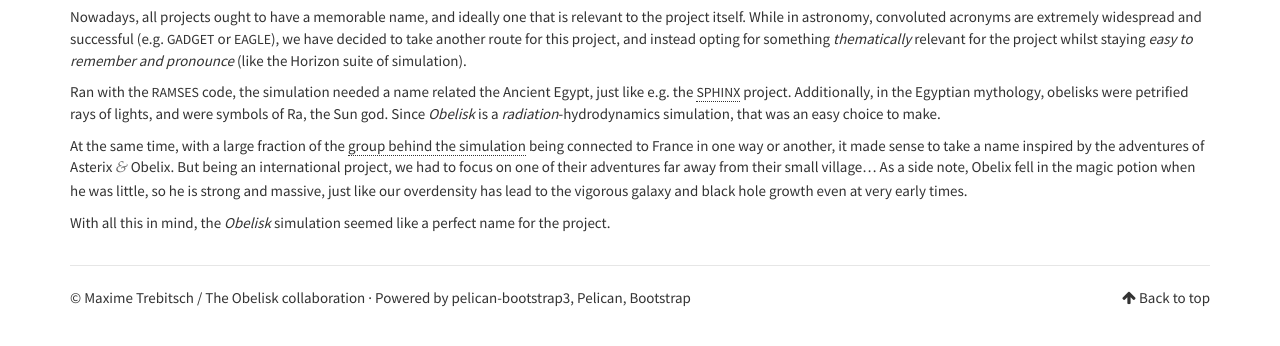
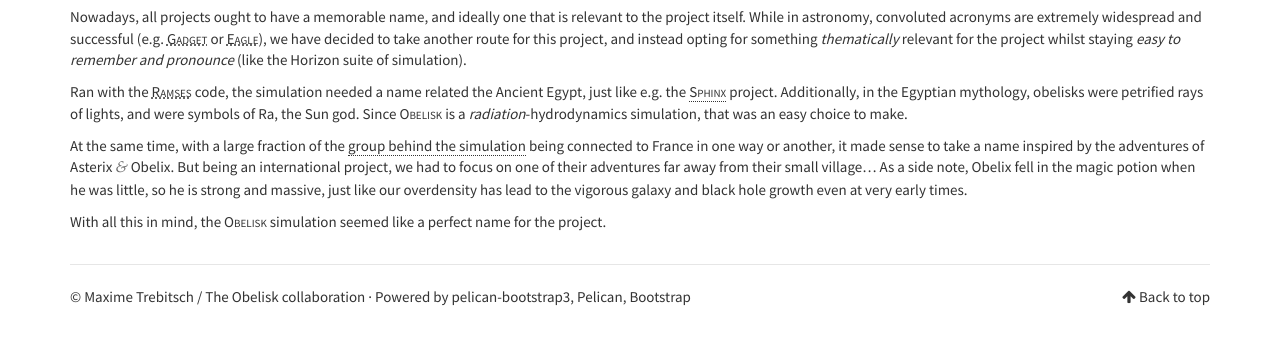
Before and after one commit to obelisk-simulation/obelisk-simulation.github.io, a plain HTML site: page name.html in a window 1280 px wide. Shown: the part 426-772 px from the top of the page. Drawn offline with Linux system fonts and the light colour scheme.

Commit message:
Updating Pelican site

```diff
--- a/name.html
+++ b/name.html
@@ -12,13 +12,13 @@
 <link rel="canonical" href="./name.html">
 
         <meta name="author" content="Maxime Trebitsch / The Obelisk collaboration" />
-        <meta name="description" content="Nowadays, all projects ought to have a memorable name, and ideally one that is relevant to the project itself. While in astronomy, convoluted acronyms are extremely widespread and successful (e.g. GADGET or EAGLE), we have decided to take another route for this project, and instead opting for something thematically …" />
+        <meta name="description" content="Nowadays, all projects ought to have a memorable name, and ideally one that is relevant to the project itself. While in astronomy, convoluted acronyms are extremely widespread and successful (e.g. Gadget or Eagle), we have decided to take another route for this project, and instead opting for something thematically …" />
 
     <meta property="og:site_name" content="The Obelisk simulation" />
     <meta property="og:type" content="article"/>
     <meta property="og:title" content="About the name"/>
     <meta property="og:url" content="./name.html"/>
-    <meta property="og:description" content="Nowadays, all projects ought to have a memorable name, and ideally one that is relevant to the project itself. While in astronomy, convoluted acronyms are extremely widespread and successful (e.g. GADGET or EAGLE), we have decided to take another route for this project, and instead opting for something thematically …" />
+    <meta property="og:description" content="Nowadays, all projects ought to have a memorable name, and ideally one that is relevant to the project itself. While in astronomy, convoluted acronyms are extremely widespread and successful (e.g. Gadget or Eagle), we have decided to take another route for this project, and instead opting for something thematically …" />
 
 
 
@@ -93,10 +93,10 @@
         <div class="entry-content">
 
 
-            <p>Nowadays, all projects ought to have a memorable name, and ideally one that is relevant to the project itself. While in astronomy, convoluted acronyms are extremely widespread and successful (e.g. <span class="caps">GADGET</span> or <span class="caps">EAGLE</span>), we have decided to take another route for this project, and instead opting for something <em>thematically</em> relevant for the project whilst staying <em>easy to remember and pronounce</em> (like the Horizon suite of&nbsp;simulation).</p>
-<p>Ran with the <span class="caps">RAMSES</span> code, the simulation needed a name related the Ancient Egypt, just like e.g. the <a href="https://sphinx.univ-lyon1.fr"><span class="caps">SPHINX</span></a> project. Additionally, in the Egyptian mythology, obelisks were petrified rays of lights, and were symbols of Ra, the Sun god. Since <em>Obelisk</em> is a <em>radiation</em>-hydrodynamics simulation, that was an easy choice to&nbsp;make.</p>
+            <p>Nowadays, all projects ought to have a memorable name, and ideally one that is relevant to the project itself. While in astronomy, convoluted acronyms are extremely widespread and successful (e.g. <abbr title="GAlaxies with Dark matter and Gas intEracT"><span class="smallcaps">Gadget</span></abbr> or <abbr title="Evolution and Assembly of GaLaxies and their Environments"><span class="smallcaps">Eagle</span></abbr>), we have decided to take another route for this project, and instead opting for something <em>thematically</em> relevant for the project whilst staying <em>easy to remember and pronounce</em> (like the Horizon suite of&nbsp;simulation).</p>
+<p>Ran with the <abbr title="Raffinement Adaptatif de Maille Sans Effort Surhumain"><span class="smallcaps">Ramses</span></abbr> code, the simulation needed a name related the Ancient Egypt, just like e.g. the <a href="https://sphinx.univ-lyon1.fr"><span class="smallcaps">Sphinx</span></a> project. Additionally, in the Egyptian mythology, obelisks were petrified rays of lights, and were symbols of Ra, the Sun god. Since <span class="smallcaps">Obelisk</span> is a <em>radiation</em>-hydrodynamics simulation, that was an easy choice to&nbsp;make.</p>
 <p>At the same time, with a large fraction of the <a href="people.html">group behind the simulation</a> being connected to France in one way or another, it made sense to take a name inspired by the adventures of Asterix <span class="amp">&amp;</span> Obelix. But being an international project, we had to focus on one of their adventures far away from their small village… As a side note, Obelix fell in the magic potion when he was little, so he is strong and massive, just like our overdensity has lead to the vigorous galaxy and black hole growth even at very early&nbsp;times.</p>
-<p>With all this in mind, the <em>Obelisk</em> simulation seemed like a perfect name for the&nbsp;project.</p>
+<p>With all this in mind, the <span class="smallcaps">Obelisk</span> simulation seemed like a perfect name for the&nbsp;project.</p>
 
         </div>
     </section>
```
